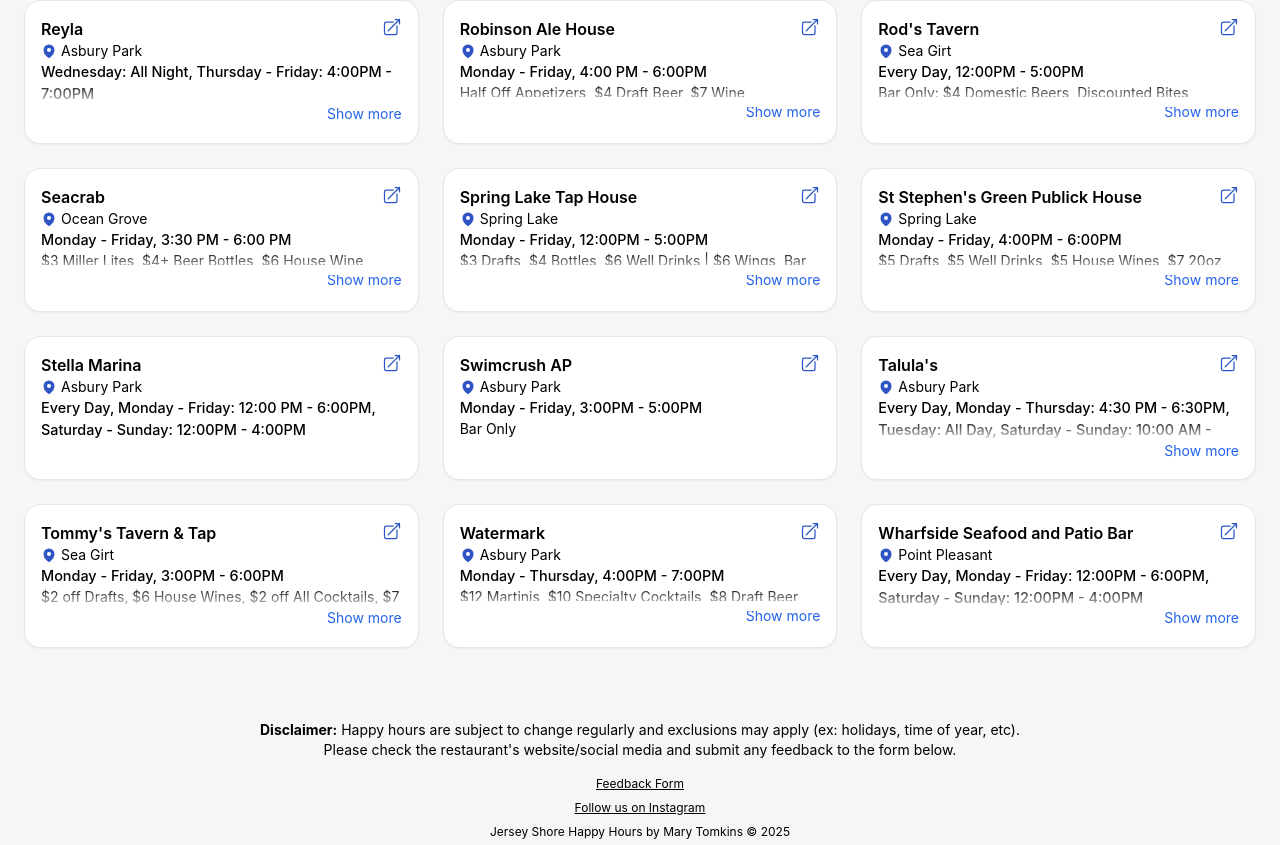
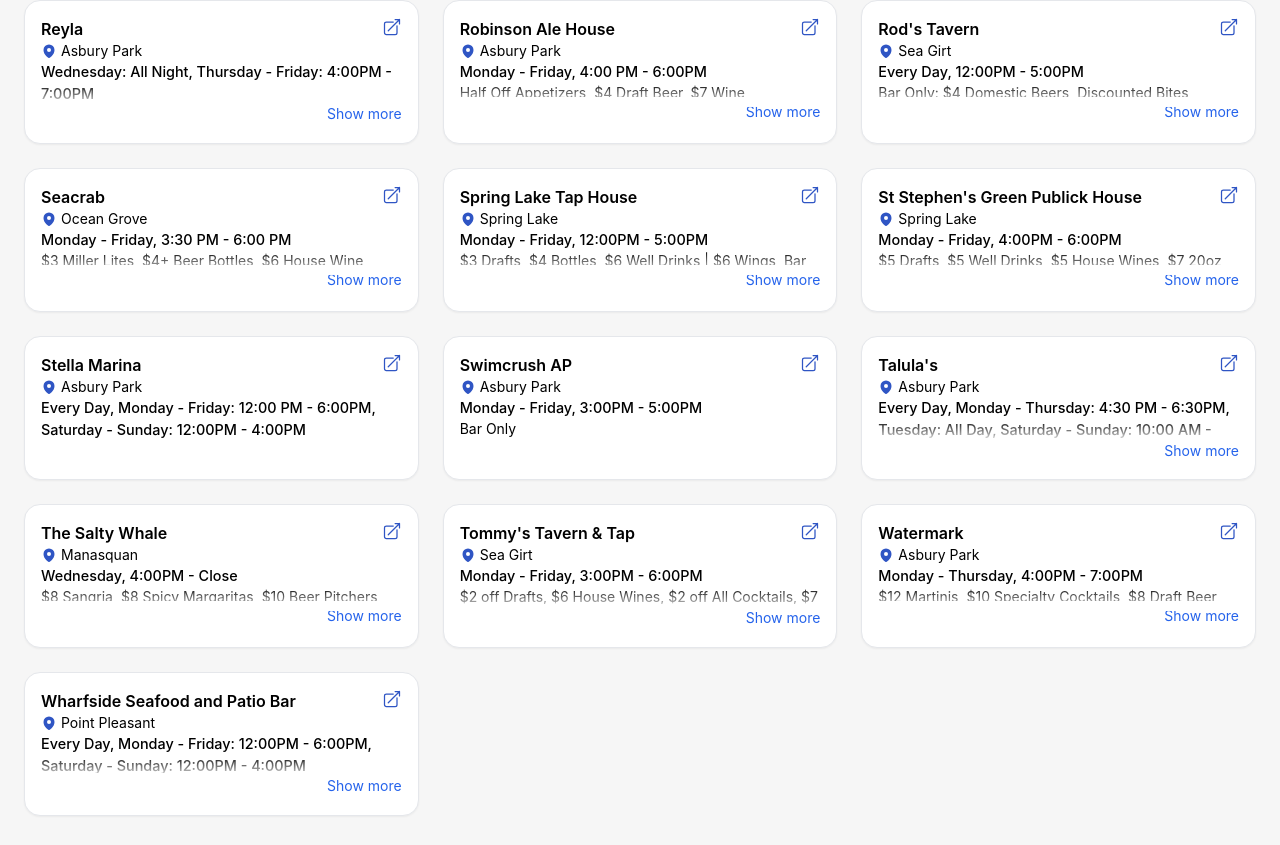
Before and after one commit to marytomkins/jersey-shore-happy-hours, a React (Create React App) app: page / in a window 1280 px wide. Shown: the part 2688-3533 px from the top of the page. Built offline with nearby package versions, Linux system fonts and the light colour scheme.

Commit message:
salty & flames

```diff
--- a/src/data/happyHours.js
+++ b/src/data/happyHours.js
@@ -754,7 +754,8 @@ const data = [
     link: "https://www.flamesbraziliansteakhouse.com/menu",
     dayText: "Monday - Friday: 4:00PM - 7:00PM",
     timeText: "Sunday: All Day",
-    description: "",
+    description:
+      "Martini Mondays: 1/2 Off Martinis | Margarita Tuesdays: $5 House Margaritas | Sangria Wednesdays: 1/2 Off Sangria",
     dayFilter: {
       Monday: ["4:00PM", "7:00PM"],
       Tuesday: ["4:00PM", "7:00PM"],
@@ -1046,8 +1047,7 @@ const data = [
     link: "https://www.leggetts.us/calendar",
     dayText: "Every Day",
     // timeText: "6:00PM - 9:00PM",
-    description:
-      "Daily Specials",
+    description: "Daily Specials",
     dayFilter: {
       Monday: ["12:00PM", "11:59AM"],
       Tuesday: ["12:00PM", "11:59PM"],
@@ -1059,6 +1059,27 @@ const data = [
     },
     timeFilter: ["All Day"],
   },
+  {
+    name: "The Salty Whale",
+    town: "Manasquan",
+    link: "https://www.instagram.com/p/DLDSxFdAskd/?hl=en",
+    dayText: "Wednesday",
+    timeText: "4:00PM - Close",
+    description:
+      "$8 Sangria, $8 Spicy Margaritas, $10 Beer Pitchers, $10 Large Pizza",
+    dayFilter: {
+      Wednesday: ["4:00PM", "10:00PM"],
+    },
+    timeFilter: [
+      "7:00PM",
+      "8:00PM",
+      "9:00PM",
+      "10:00PM",
+      "4:00PM",
+      "5:00PM",
+      "6:00PM",
+    ],
+  },
 ];
 
 export const happyHours = data.sort((a, b) => a.name.localeCompare(b.name));
--- a/src/data/messages.js
+++ b/src/data/messages.js
@@ -4,6 +4,6 @@ export const noResultsMessages = [
   "Sorry, couldn't find a deal for that search.",
   "Sorry, looks like your ideal bar is closed.",
   "Sorry, no matches there — but we believe in you.",
-  "Sorry, no results - looks like you're heading to the fridge.",
-  "Sorry, no results...but I think Wawa has some good deals.",
+  // "Sorry, no results - looks like you're heading to the fridge.",
+  // "Sorry, no results...but I think Wawa has some good deals.",
 ];
```
